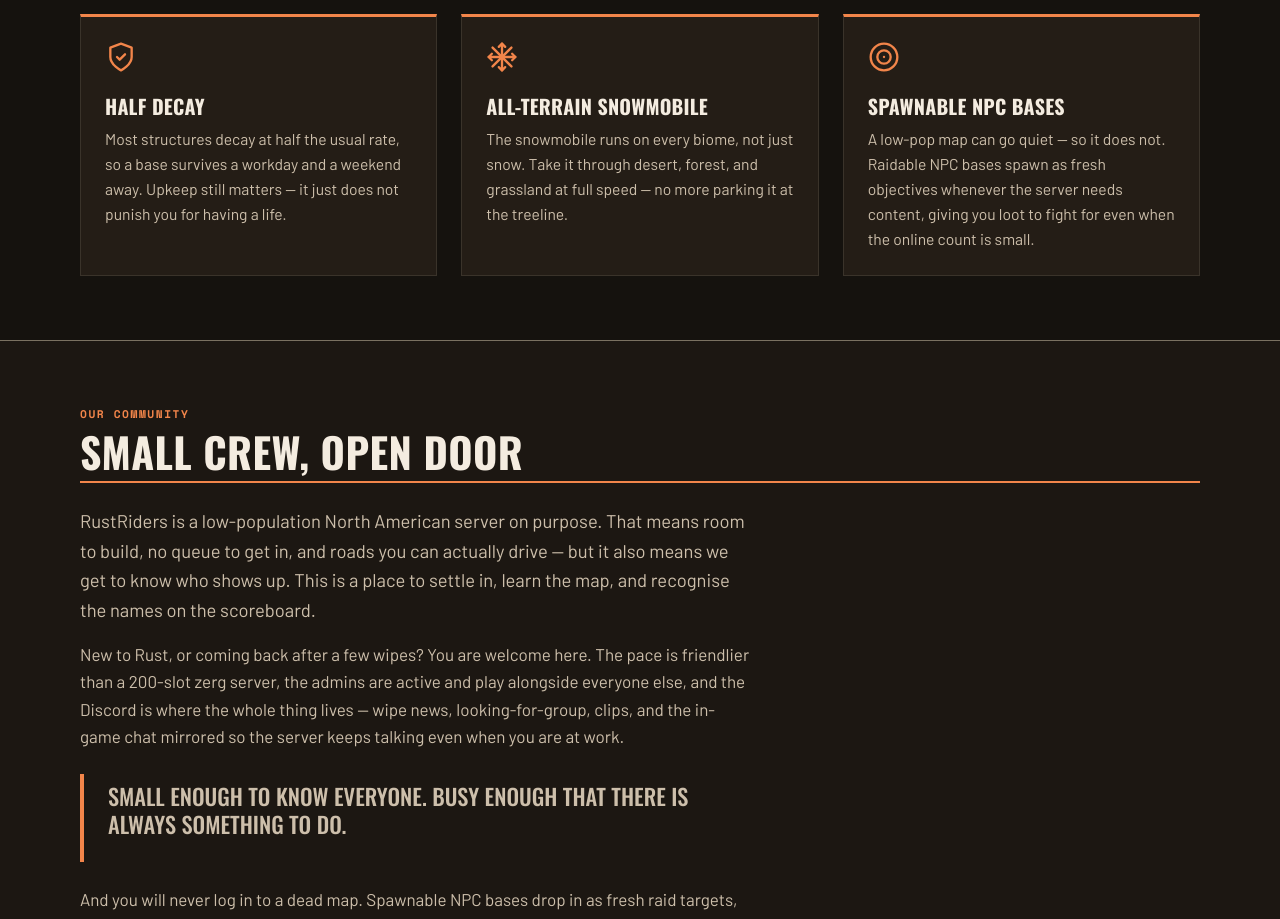
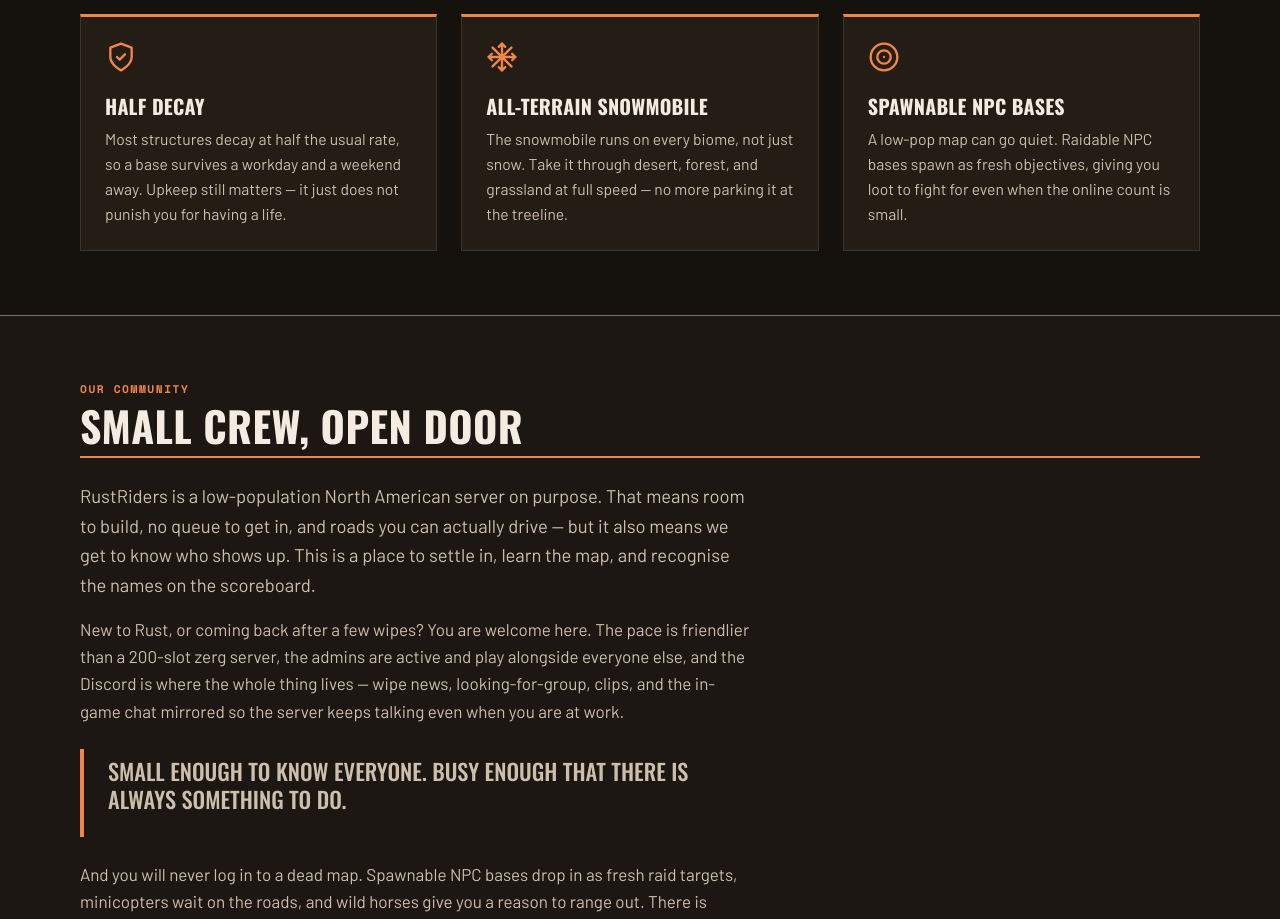
Before and after one commit to temetvince/rustriders, a React app: page / in a window 1280 px wide. Shown: the part 1380-2299 px from the top of the page. Built offline with nearby package versions, Linux system fonts and the light colour scheme.

Commit message:
Reword bad english

```diff
--- a/src/website/Home/HomeContent.ts
+++ b/src/website/Home/HomeContent.ts
@@ -131,7 +131,7 @@
   {
     title: 'Spawnable NPC Bases',
     description:
-      'A low-pop map can go quiet — so it does not. Raidable NPC bases spawn as fresh objectives whenever the server needs content, giving you loot to fight for even when the online count is small.',
+      'A low-pop map can go quiet. Raidable NPC bases spawn as fresh objectives, giving you loot to fight for even when the online count is small.',
     iconPaths: [
       'M12 22a10 10 0 1 0 0-20 10 10 0 0 0 0 20z',
       'M12 17a5 5 0 1 0 0-10 5 5 0 0 0 0 10z',
```
